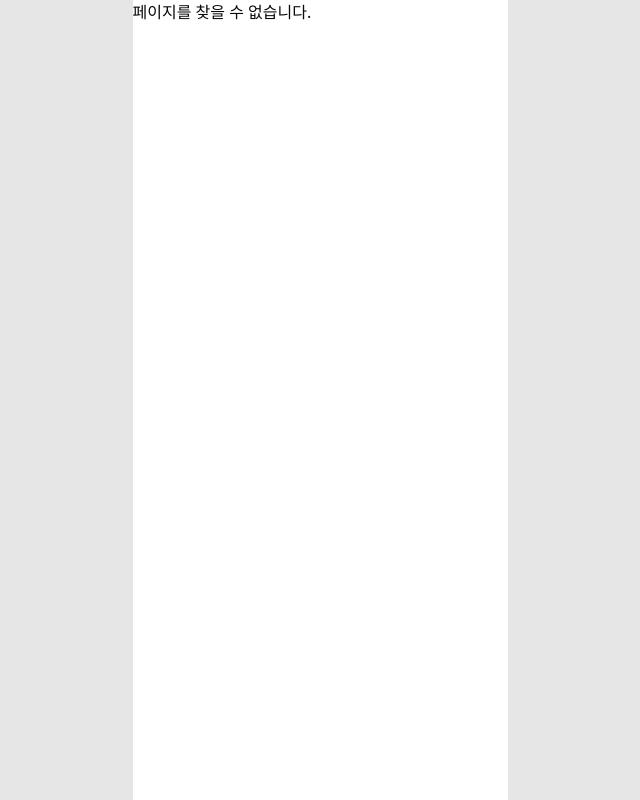
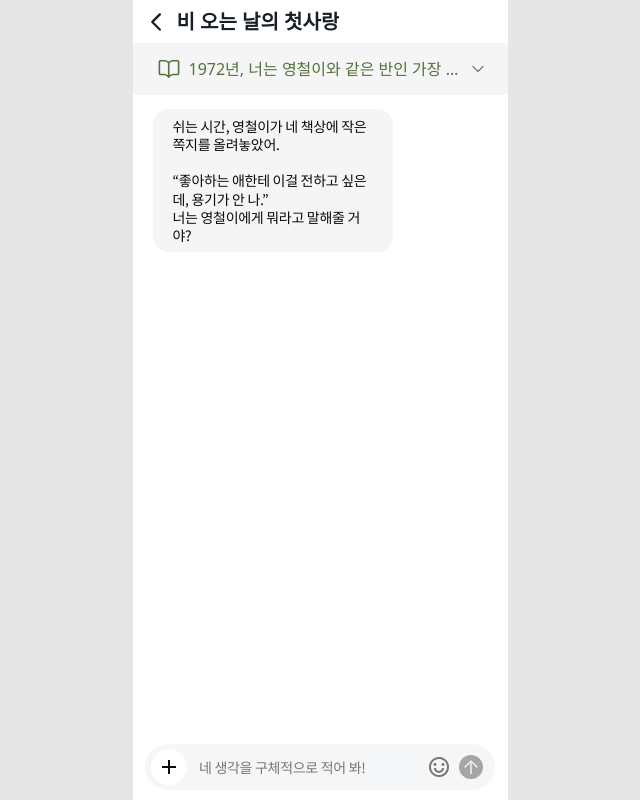
Before and after one commit to SOPT-all/39-SOPKATHON-WEB-WEB1, a React (Vite) app: page /stories/1 in a window 1280 px wide. Shown: the whole page, without its empty margins (320-960 px from the left). Built offline with nearby package versions, Linux system fonts and the light colour scheme; a web font is replaced by a local one.

Commit message:
feat: 어린이 채팅 페이지 구현 및 라우트 등록 (#56)

```diff
--- /dev/null
+++ b/src/pages/chat/ChatPage.tsx
@@ -0,0 +1,63 @@
+import { useEffect, useRef } from 'react';
+import { useLocation, useParams } from 'react-router';
+import ChatBubble from '@/pages/chat/components/ChatBubble';
+import ChatGuide from '@/pages/chat/components/ChatGuide';
+import ChatInput from '@/pages/chat/components/ChatInput';
+import CorrectionCard from '@/pages/chat/components/CorrectionCard';
+import TypingBubble from '@/pages/chat/components/TypingBubble';
+import { useChat } from '@/pages/chat/hooks/useChat';
+import Header from '@/shared/components/header';
+
+interface ChatLocationState {
+  worldTitle?: string;
+}
+
+function ChatPage() {
+  const { worldId = '' } = useParams();
+  // 세계관 상세에서 넘겨준 제목을 먼저 쓰고, 없으면 이야기 시작 응답의 제목을 씁니다.
+  const locationState = useLocation().state as ChatLocationState | null;
+  const { story, messages, status, draft, setDraft, send } = useChat(worldId);
+  const bottomRef = useRef<HTMLDivElement>(null);
+
+  const isWaiting = status === 'starting' || status === 'sending';
+
+  useEffect(() => {
+    bottomRef.current?.scrollIntoView({ behavior: 'smooth', block: 'end' });
+  }, [messages.length, status]);
+
+  return (
+    <main className="flex h-dvh flex-col bg-white pt-[env(safe-area-inset-top)]">
+      <Header
+        variant="story_title"
+        title={locationState?.worldTitle ?? story?.worldTitle ?? ''}
+        className="shrink-0 border-b border-gray-100"
+      />
+
+      <section className="flex flex-1 flex-col gap-[14px] overflow-y-auto pb-4">
+        {story && <ChatGuide text={story.guide} />}
+
+        <div className="flex flex-col gap-[14px] px-5">
+          {messages.map((message) =>
+            message.role === 'correction' ? (
+              <CorrectionCard key={message.id} correction={message.correction} />
+            ) : (
+              <ChatBubble key={message.id} role={message.role} text={message.text} />
+            ),
+          )}
+          {isWaiting && <TypingBubble />}
+        </div>
+        <div ref={bottomRef} />
+      </section>
+
+      <ChatInput
+        value={draft}
+        onChange={setDraft}
+        onSubmit={send}
+        isRewrite={status === 'rewrite'}
+        disabled={isWaiting}
+      />
+    </main>
+  );
+}
+
+export default ChatPage;
--- a/src/routes/AppRoutes.tsx
+++ b/src/routes/AppRoutes.tsx
@@ -1,4 +1,5 @@
 import { Route, Routes } from 'react-router';
+import ChatPage from '@/pages/chat/ChatPage';
 import HomePage from '@/pages/home/HomePage';
 import RecordingPage from '@/pages/recording/RecordingPage';
 import StoryReviewPage from '@/pages/story-review/StoryReviewPage';
@@ -9,6 +10,7 @@ function AppRoutes() {
       <Route path="/" element={<HomePage />} />
       <Route path="/recording" element={<RecordingPage />} />
       <Route path="/story-review" element={<StoryReviewPage />} />
+      <Route path="/stories/:worldId" element={<ChatPage />} />
       <Route path="*" element={<main>페이지를 찾을 수 없습니다.</main>} />
     </Routes>
   );
```
